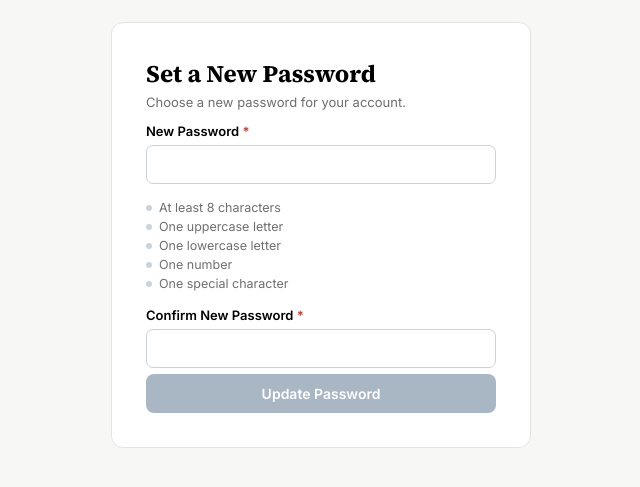
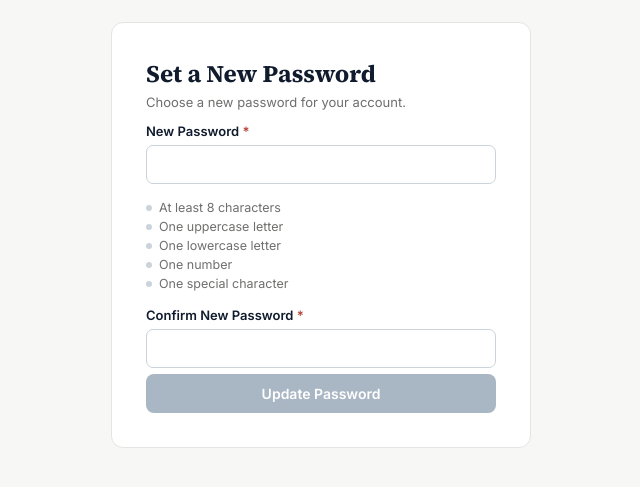
Before and after one commit to BQPhua/job-app, a website: page reset-password.html in a window 1280 px wide. Shown: the part 199-686 px from the top of the page, without its empty margins (319-959 px from the left). Drawn offline with nearby package versions, Linux system fonts and the light colour scheme.

Commit message:
Refactor reset-password.html with new styles and logic
Updated styles and JavaScript functions for password reset page.

```diff
--- a/reset-password.html
+++ b/reset-password.html
@@ -7,7 +7,7 @@
 <link href="https://fonts.googleapis.com/css2?family=Source+Serif+4:wght@600;700&family=Inter:wght@400;500;600;700&display=swap" rel="stylesheet">
 <script src="https://cdn.jsdelivr.net/npm/@supabase/supabase-js@2"></script>
 <style>
-  :root{--navy:#000000;--gold:#ED1C24;--gold-light:#C4151B;--cream:#F7F7F6;--ink:#1A1A1A;--ink-soft:#6E6E6D;--line:#E4E4E3;--danger:#B3423A;--ok:#3D7A5C;font-family:'Inter',system-ui,sans-serif;}
+  :root{--navy:#101B2D;--accent:#3E5C76;--accent-dark:#2C4356;--cream:#F7F7F6;--ink:#1A1A1A;--ink-soft:#6E6E6D;--line:#E4E4E3;--danger:#B3423A;--ok:#3D7A5C;font-family:'Inter',system-ui,sans-serif;}
   *{box-sizing:border-box;}
   body{margin:0;background:var(--cream);color:var(--ink);min-height:100vh;display:flex;align-items:center;justify-content:center;padding:30px 16px;}
   h2{font-family:'Source Serif 4',serif;color:var(--navy);margin:0 0 4px;}
```
